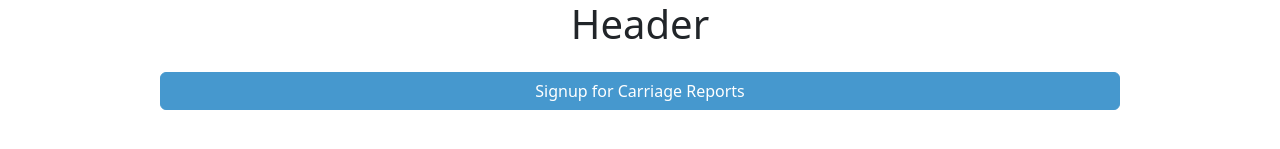
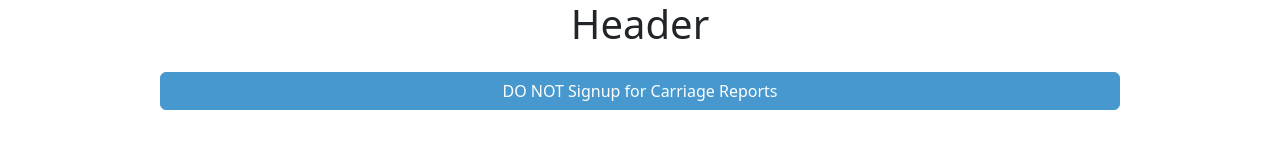
Before and after one commit to 3rendan/trac, a React (Create React App) app: page / in a window 1280 px wide. Shown: the top 149 px of the page. Built offline with nearby package versions, Linux system fonts and the light colour scheme.

Commit message:
Slight change for TravisCI testing

```diff
--- a/src/components/CarriageService.jsx
+++ b/src/components/CarriageService.jsx
@@ -5,7 +5,7 @@ const CarriageService = () => {
   return (
     <div className='container'>
       <div className="d-grid gap-2 mt-4">
-        <Button href='/form' variant='primary' className='btn-x' style={{color: 'white'}}>Signup for Carriage Reports</Button>
+        <Button href='/form' variant='primary' className='btn-x' style={{color: 'white'}}>DO NOT Signup for Carriage Reports</Button>
       </div>
       <div className='text-center'>
         <h1 className='faq-title-row'>Carriage Service</h1>
```
